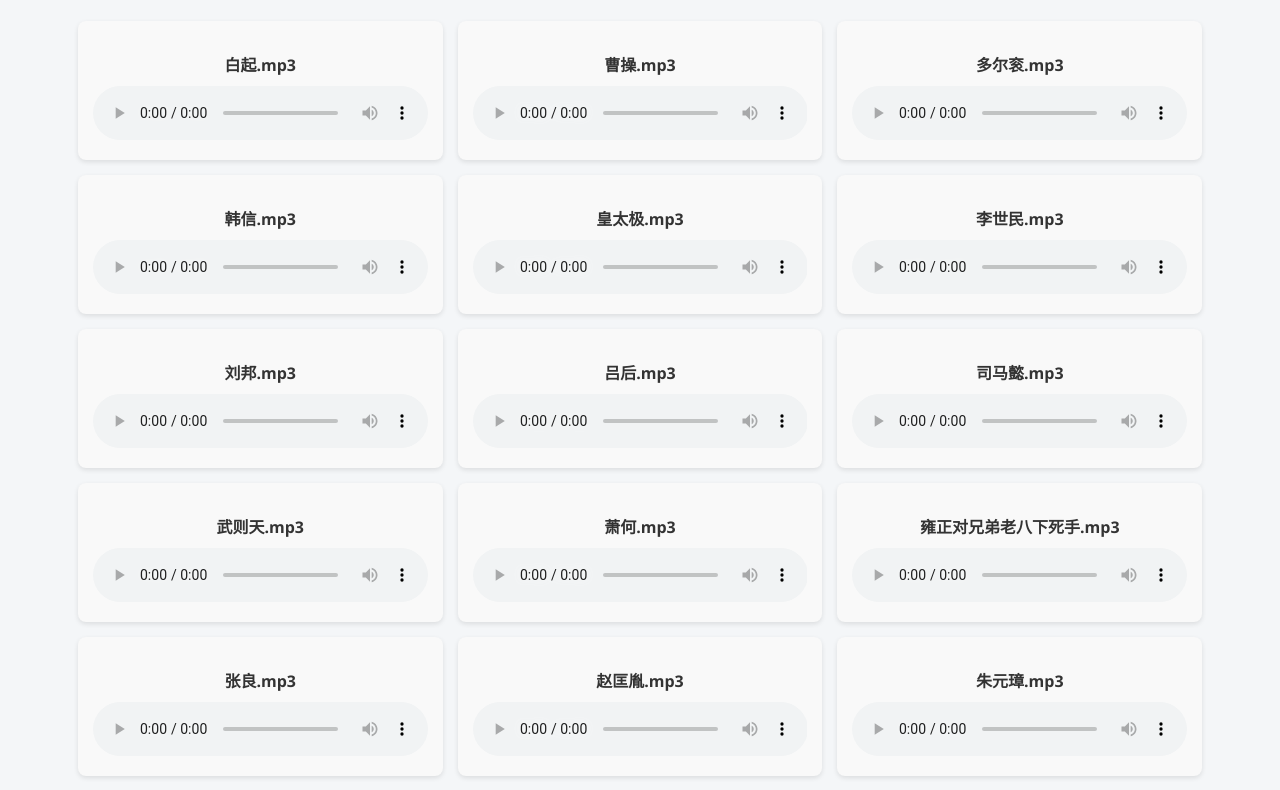
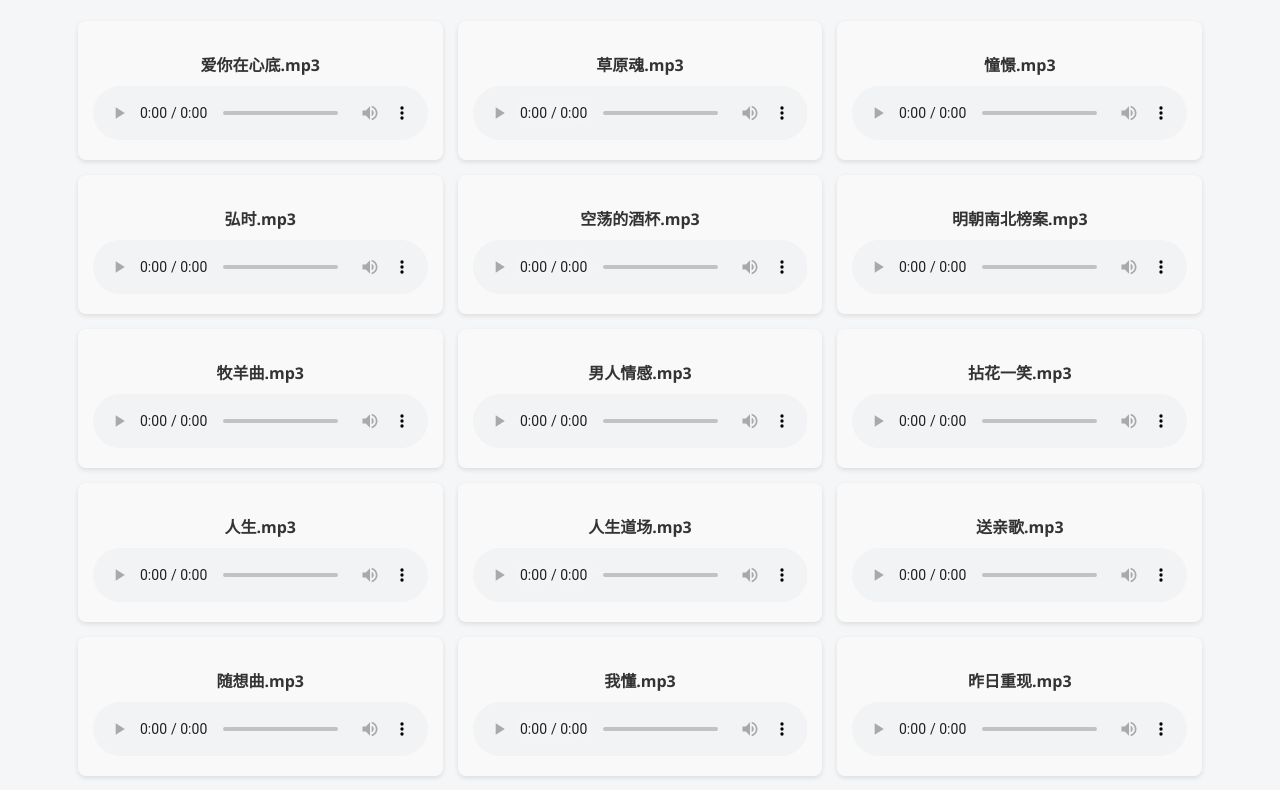
Before and after one commit to Hangang-png/SongsList9, a website built with Vite: page index.html in a window 1280 px wide. Shown: the part 332-1122 px from the top of the page. Built offline with nearby package versions, Linux system fonts and the light colour scheme.

Commit message:
首次提交

```diff
--- a/index.html
+++ b/index.html
@@ -3,7 +3,7 @@
 <head>
   <meta charset="UTF-8" />
   <meta name="viewport" content="width=device-width, initial-scale=1.0" />
-  <title>Popular Songs_List6</title>
+  <title>Popular Songs_List7</title>
   <link rel="stylesheet" href="src/style.css" />
   <link rel="icon" href="public/favicon.ico" type="image/x-icon">
 
@@ -22,7 +22,7 @@
 	  </div>
 	</header>
 
-  <h1>Popular Songs List6</h1>
+  <h1>Popular Songs List7</h1>
   <div id="song-list"></div>
 
   <footer class="footer">
--- a/public/songs.json
+++ b/public/songs.json
@@ -1,19 +1,19 @@
 [
-  { "title":"白起.mp3","url": "public/mp3/白起.mp3" },
-  { "title":"曹操.mp3","url": "public/mp3/曹操.mp3" },
-  { "title":"多尔衮.mp3","url": "public/mp3/多尔衮.mp3" },
-  { "title":"韩信.mp3","url": "public/mp3/韩信.mp3" },
-  { "title":"皇太极.mp3","url": "public/mp3/皇太极.mp3" },
+  { "title":"爱你在心底.mp3","url": "public/mp3/爱你在心底.mp3" },
+  { "title":"草原魂.mp3","url": "public/mp3/草原魂.mp3" },
+  { "title":"憧憬.mp3","url": "public/mp3/憧憬.mp3" },
+  { "title":"弘时.mp3","url": "public/mp3/弘时.mp3" },
+  { "title":"空荡的酒杯.mp3","url": "public/mp3/空荡的酒杯.mp3" },
 
-  { "title":"李世民.mp3","url": "public/mp3/李世民.mp3" },
-  { "title":"刘邦.mp3","url": "public/mp3/刘邦.mp3" },
-  { "title":"吕后.mp3","url": "public/mp3/吕后.mp3" },
-  { "title":"司马懿.mp3","url": "public/mp3/司马懿.mp3" },
-  { "title":"武则天.mp3","url": "public/mp3/武则天.mp3" },
+  { "title":"明朝南北榜案.mp3","url": "public/mp3/明朝南北榜案.mp3" },
+  { "title":"牧羊曲.mp3","url": "public/mp3/牧羊曲.mp3" },
+  { "title":"男人情感.mp3","url": "public/mp3/男人情感.mp3" },
+  { "title":"拈花一笑.mp3","url": "public/mp3/拈花一笑.mp3" },
+  { "title":"人生.mp3","url": "public/mp3/人生.mp3" },
 
-  { "title":"萧何.mp3","url": "public/mp3/萧何.mp3" },
-  { "title":"雍正对兄弟老八下死手.mp3","url": "public/mp3/雍正对兄弟老八下死手.mp3" },
-  { "title":"张良.mp3","url": "public/mp3/张良.mp3" },
-  { "title":"赵匡胤.mp3","url": "public/mp3/赵匡胤.mp3" },
-  { "title":"朱元璋.mp3","url": "public/mp3/朱元璋.mp3" }
+  { "title":"人生道场.mp3","url": "public/mp3/人生道场.mp3" },
+  { "title":"送亲歌.mp3","url": "public/mp3/送亲歌.mp3" },
+  { "title":"随想曲.mp3","url": "public/mp3/随想曲.mp3" },
+  { "title":"我懂.mp3","url": "public/mp3/我懂.mp3" },
+  { "title":"昨日重现.mp3","url": "public/mp3/昨日重现.mp3" }
 ]
--- a/src/style.css
+++ b/src/style.css
@@ -13,7 +13,7 @@ body {
   flex-wrap: wrap;
   align-items: center;
   justify-content: center;
-  background: linear-gradient(135deg, #e0c3fc, #8ec5fc);
+  background: linear-gradient(135deg, #8830da, #28629c);
   color: rgb(138, 45, 45);
   padding: 2rem;
 }
```
Also changed, not shown: 15 other files.
